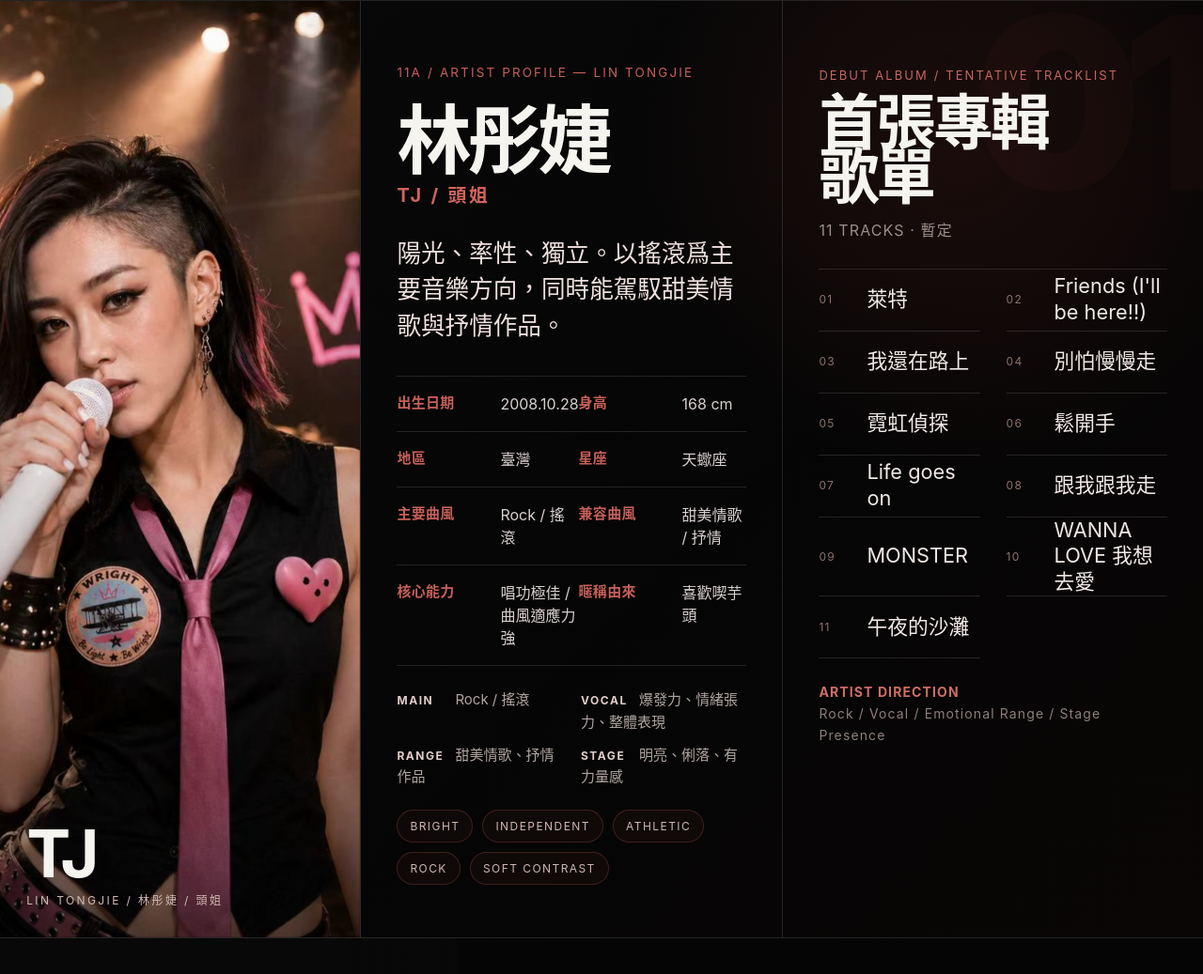
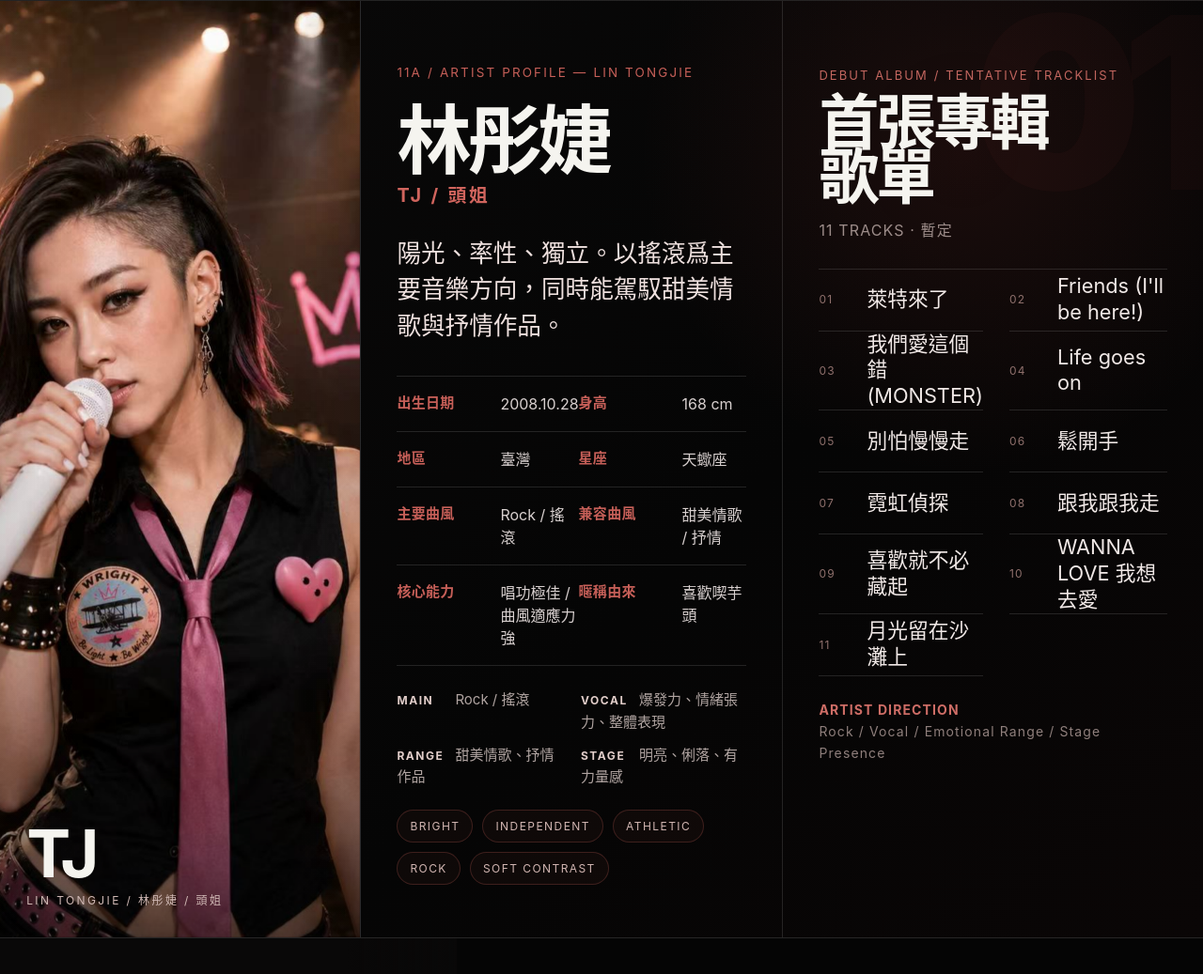
Before and after one commit to ABiNGO888/portfolio, a plain HTML site: page index.html in a window 1280 px wide. Shown: the part 10184-11221 px from the top of the page at 94% size. Drawn offline with Linux system fonts and the light colour scheme.

Commit message:
update TJ tracklist and music links

```diff
--- a/index.html
+++ b/index.html
@@ -749,12 +749,12 @@ body.video-open{overflow:hidden}
   <div class="tj-album reveal">
     <div class="tj-album-head"><small>DEBUT ALBUM / TENTATIVE TRACKLIST</small><h3>首張專輯<br>歌單</h3><p>11 TRACKS · 暫定</p></div>
     <div class="tj-tracklist">
-      <div class="tj-track">萊特</div><div class="tj-track">Friends (I'll be here!!)</div>
-      <div class="tj-track">我還在路上</div><div class="tj-track">別怕慢慢走</div>
-      <div class="tj-track">霓虹偵探</div><div class="tj-track">鬆開手</div>
-      <div class="tj-track">Life goes on</div><div class="tj-track">跟我跟我走</div>
-      <div class="tj-track">MONSTER</div><div class="tj-track">WANNA LOVE 我想去愛</div>
-      <div class="tj-track">午夜的沙灘</div>
+      <div class="tj-track">萊特來了</div><div class="tj-track">Friends (I'll be here!)</div>
+      <div class="tj-track">我們愛這個錯(MONSTER)</div><div class="tj-track">Life goes on</div>
+      <div class="tj-track">別怕慢慢走</div><div class="tj-track">鬆開手</div>
+      <div class="tj-track">霓虹偵探</div><div class="tj-track">跟我跟我走</div>
+      <div class="tj-track">喜歡就不必藏起</div><div class="tj-track">WANNA LOVE 我想去愛</div>
+      <div class="tj-track">月光留在沙灘上</div>
     </div>
     <div class="tj-album-foot"><b>ARTIST DIRECTION</b><br>Rock / Vocal / Emotional Range / Stage Presence</div>
   </div>
@@ -783,7 +783,7 @@ body.video-open{overflow:hidden}
         <input class="tj-volume" id="tjVolume" type="range" min="0" max="1" step="0.01" value="0.85" aria-label="音量">
         <span class="tj-time" id="tjTime">00:00 / 02:00</span>
       </div>
-      <div class="tj-progress" id="tjProgress"><span id="tjProgressBar"></span></div>
+      <div class="tj-progress" id="tjProgress" title="開啟 Spotify · 林彤婕"><span id="tjProgressBar"></span></div>
       <audio id="tjAudio" preload="metadata"></audio>
     </div>
   </div>
@@ -1569,10 +1569,8 @@ tjVolume.addEventListener('input',()=>{
   if(tjAudio.volume>0)tjAudio.muted=false;
   tjMute.textContent=tjAudio.muted?'×':'♪';
 });
-tjProgress.addEventListener('click',e=>{
-  const r=tjProgress.getBoundingClientRect();
-  const x=Math.max(0,Math.min(r.width,e.clientX-r.left));
-  if(Number.isFinite(tjAudio.duration))tjAudio.currentTime=(x/r.width)*tjAudio.duration;
+tjProgress.addEventListener('click',()=>{
+  window.open('https://open.spotify.com/artist/3QPEbUGgJpslTON1QAu5Ig?si=SYgGMFlJSN6OZ5I8XOzGww','_blank','noopener,noreferrer');
 });
 
 document.querySelectorAll('.tj-inline-video').forEach(v=>{
```
